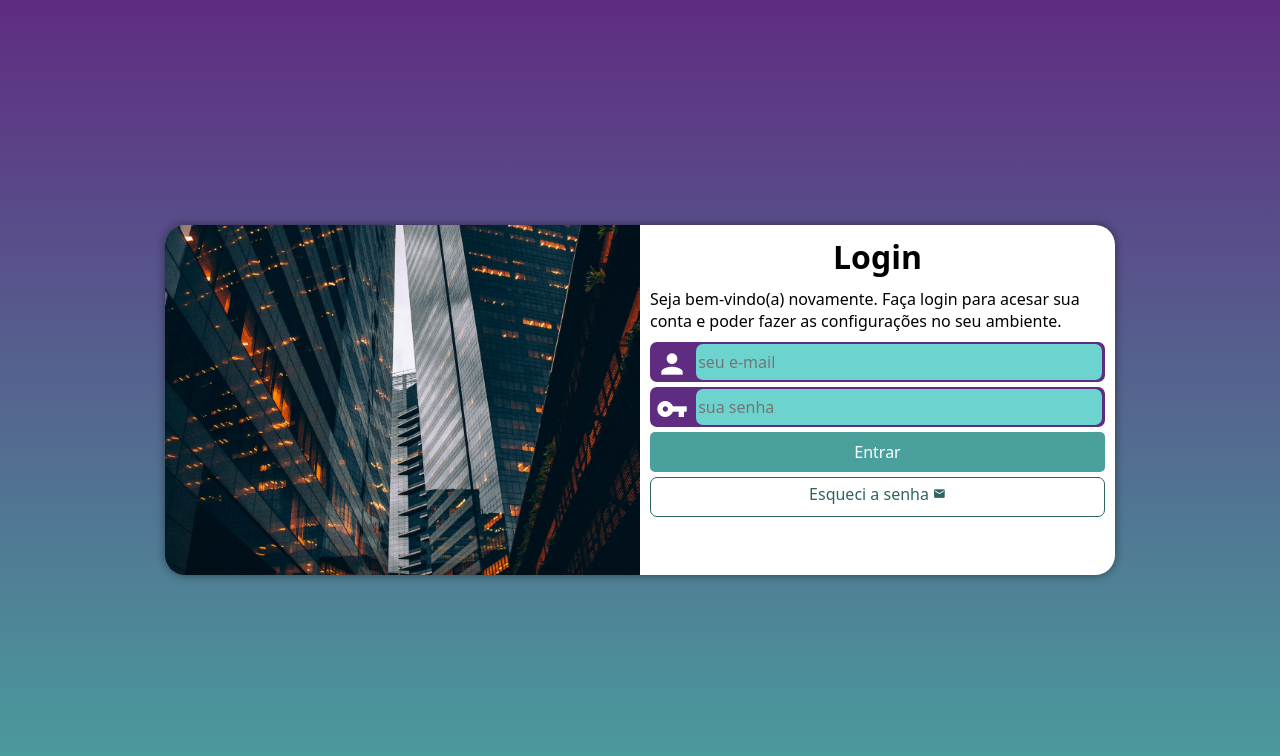
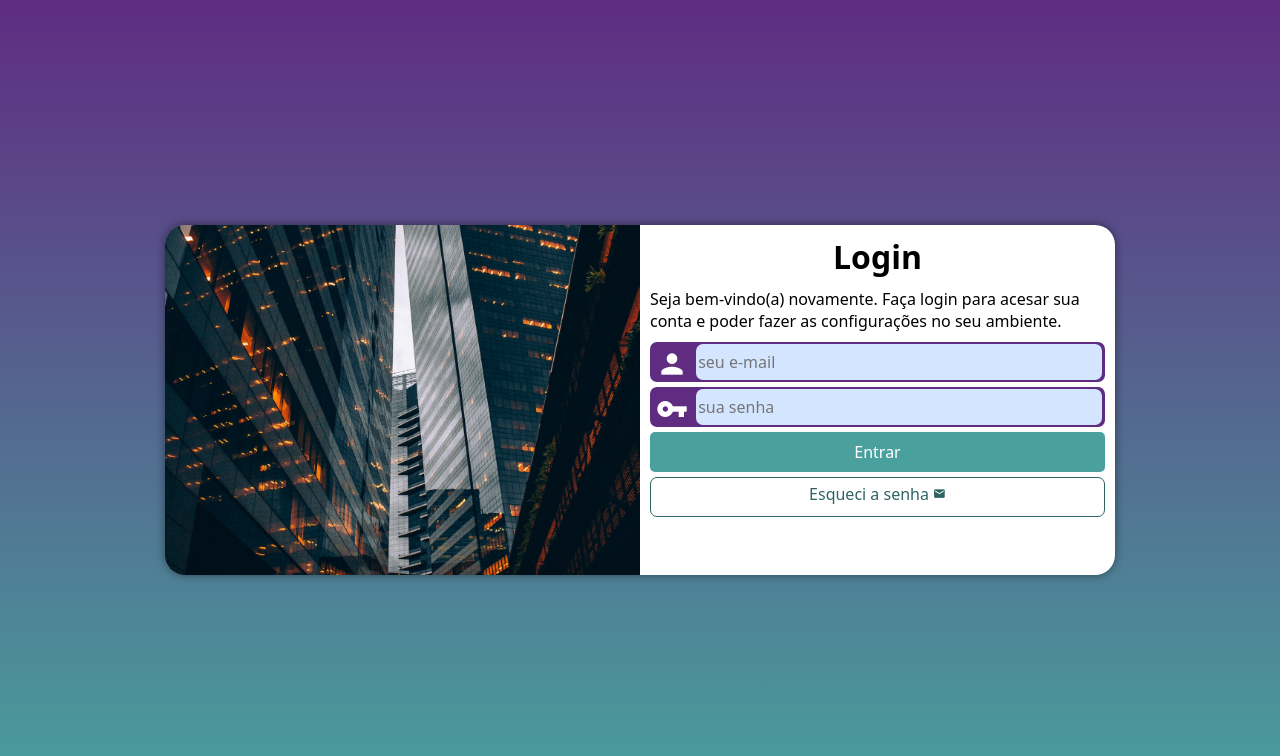
Before and after one commit to arianny2115/Projeto-Login, a plain HTML site: page index.html in a window 1280 px wide. Drawn offline with Linux system fonts and the light colour scheme.

Commit message:
ajuste color

```diff
--- a/style/style.css
+++ b/style/style.css
@@ -100,7 +100,7 @@ div.field > span {
     padding: 4px;
 }
 div.field > input {
-    background-color: var(--verde-cla);
+    background-color: rgb(212, 230, 255);
     font-size: 1em;
     width: calc(100% - 45px);
     height: 100%;
```
